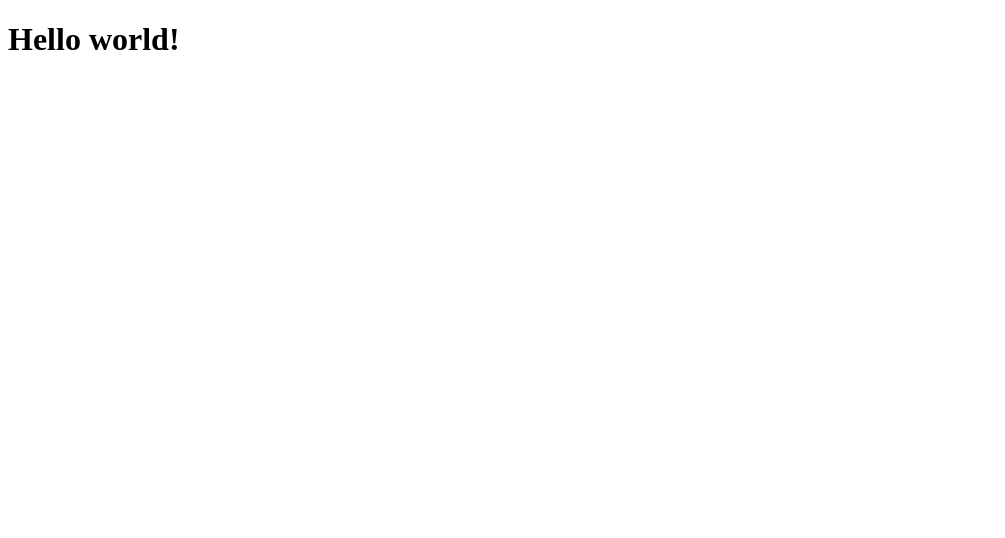
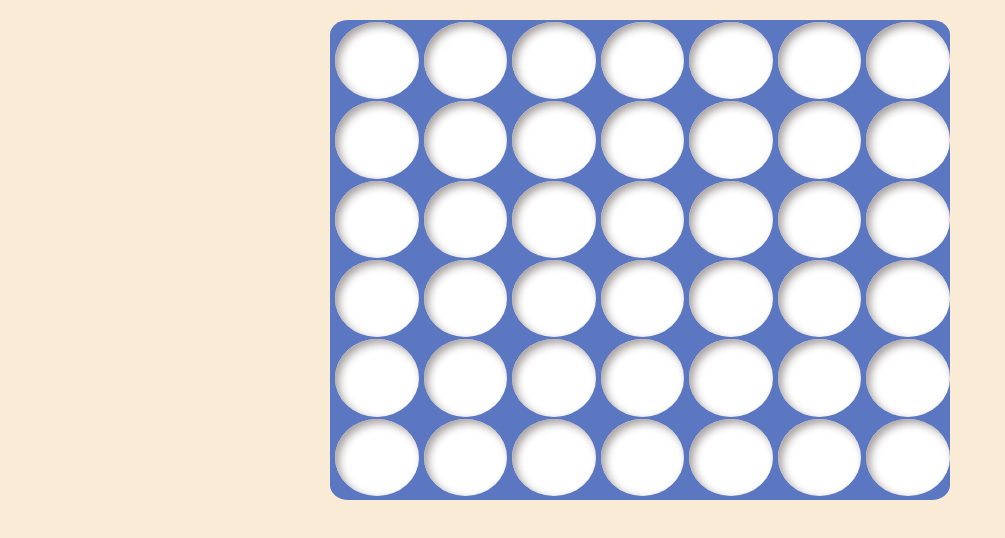
Before and after one commit to SignorPrgrmr/4-in-row, a React (Create React App) app: page / in a window 1280 px wide. Shown: the top 538 px of the page, without its empty margins (0-1005 px from the left). Built offline with nearby package versions, Linux system fonts and the light colour scheme.

Commit message:
Finishing the UI part

```diff
--- a/package.json
+++ b/package.json
@@ -10,10 +10,12 @@
     "@types/node": "^12.20.11",
     "@types/react": "^17.0.4",
     "@types/react-dom": "^17.0.3",
+    "bootstrap": "^4.6.0",
     "react": "^17.0.2",
     "react-dom": "^17.0.2",
     "react-scripts": "4.0.3",
     "typescript": "^4.2.4",
+    "underscore": "^1.13.1",
     "web-vitals": "^1.1.1"
   },
   "scripts": {
@@ -39,5 +41,8 @@
       "last 1 firefox version",
       "last 1 safari version"
     ]
+  },
+  "devDependencies": {
+    "@types/underscore": "^1.11.2"
   }
 }
--- /dev/null
+++ b/src/components/Arena.tsx
@@ -0,0 +1,66 @@
+import React, {Component} from 'react';
+import _ from 'underscore'
+import {Arena as GameArena} from "../logic/Arena";
+import {Nut} from "../logic/Nut";
+
+class Arena extends Component {
+    state = {
+        arena: new GameArena(),
+        turn: Nut.PLAYER_1,
+        hoveredColumn: -1
+    }
+
+    handleClick = (index: number) => {
+        if (!this.state.arena.columnIsFull(index)) {
+            const { arena } = this.state
+            arena.push(this.state.turn, index)
+            this.changeTurn()
+            this.setState({ arena: { ...arena }, hoveredColumn: arena.columnIsFull(index) ? -1 : this.state.hoveredColumn})
+        }
+    }
+
+    handleMouseEnter = (index: number) => {
+        if (!this.state.arena.columnIsFull(index)) {
+            this.setState({hoveredColumn: index})
+        }
+    }
+
+    handleMouseLeave = () => {
+        this.setState({hoveredColumn: -1})
+    }
+
+    render() {
+        return (
+            <div className='container' style={{height: '60vh', width: '50%'}}>
+                <div className="row b" style={{height: '100%'}}>
+                    { _.range(0, 7).map(index => this.getColumn(index)) }
+                </div>
+            </div>
+        );
+    }
+
+    getColumn = (index: number) => {
+        return (
+            <div key={index} className={'col ' + (this.state.hoveredColumn === index ? 'col-hover' : '')}
+                 onClick={ () => this.handleClick(index)} onMouseEnter={ () => this.handleMouseEnter(index) }
+                 onMouseLeave={ this.handleMouseLeave }>
+                { this.state.arena.getColumn(index).map((nut, index) => this.getCell(nut, index))}
+            </div>
+        )
+    }
+
+    getCell = (nut: Nut, index: number) => {
+        return (
+            <div key={index} className={'row cell ' + (nut === Nut.EMPTY ? '' : nut === Nut.PLAYER_1 ? 'firstPlayer' : 'secondPlayer')}>
+
+            </div>
+        )
+    }
+
+    changeTurn = () => {
+        const { turn } = this.state
+        this.setState({ turn: turn === Nut.PLAYER_1 ? Nut.PLAYER_2 : Nut.PLAYER_1 })
+    }
+}
+
+export default Arena;
--- a/src/index.tsx
+++ b/src/index.tsx
@@ -1,10 +1,13 @@
 import React from 'react';
 import ReactDOM from 'react-dom';
 import reportWebVitals from './reportWebVitals';
+import Arena from "./components/Arena";
+import 'bootstrap/dist/css/bootstrap.css'
+import './resources/style.css'
 
 ReactDOM.render(
   <React.StrictMode>
-      <h1>Hello world!</h1>
+      <Arena/>
   </React.StrictMode>,
   document.getElementById('root')
 );
--- a/src/logic/Arena.ts
+++ b/src/logic/Arena.ts
@@ -1,7 +1,7 @@
 import { Nut } from "./Nut"
 
 export class Arena {
-    private arena: (Nut | undefined)[][] = [[], [], [], [], [], [], []];
+    private arena: (Nut)[][] = [[], [], [], [], [], [], []];
     private columnSize = [0, 0, 0, 0, 0, 0, 0]
     push = (nut: Nut, index: number) => {
         if(this.columnSize[index] < 6)
@@ -17,9 +17,9 @@ export class Arena {
     columnIsFull = (index: number) => !(this.columnSize[index] < 6)
 
     constructor() {
-        for(let i = 0; i < 7; i++){
-            for(let j = 6; j < 6; j++){
-                this.arena[i].push(undefined)
+        for(let i = 0; i < 7; i++) {
+            for(let j = 0; j < 6; j++){
+                this.arena[i].push(Nut.EMPTY)
             }
         }
     }
--- a/src/logic/Nut.ts
+++ b/src/logic/Nut.ts
@@ -1,4 +1,5 @@
 export enum Nut {
     PLAYER_1,
-    PLAYER_2
+    PLAYER_2,
+    EMPTY
 }
--- /dev/null
+++ b/src/resources/style.css
@@ -0,0 +1,64 @@
+
+body{
+    background-color: antiquewhite;
+    padding: 20px;
+}
+.container{
+    background-color: rgb(92, 119, 194);
+    min-width: 400px;
+    min-height:350px;
+    border-radius: 3%;
+
+}
+.row{
+    border-radius: 55%;
+    margin-bottom: 2px;
+}
+.cell{
+    height: 17%;
+    background-clip: padding-box;
+    padding: 13px;
+    margin-top: 2px;
+    margin-bottom: 2px;
+    background-color: rgb(255, 255, 255);
+    box-shadow: 4px 4px 8px rgb(168, 161, 161) inset;
+
+}
+
+.col{
+    margin-bottom: 10px;
+    padding-bottom: 10px;
+    margin-left: 5px
+}
+
+.lastC{
+    margin-right: 5px
+}
+
+.col-hover {
+    background-color: rgb(132, 152, 206);
+    border-radius: 8%;
+    margin-top: 5px;
+    margin-bottom: 3px;
+    padding-bottom: 20px;
+    margin-left: 5px
+}
+
+.b{
+    padding-bottom: 5px;
+}
+
+ .firstPlayer{
+   background-color: rgb(255, 49, 35);
+   box-shadow: inset 0 0 10px #811010;
+   border: crimson 3px solid;
+   border-radius: 55%;
+
+}
+
+.secondPlayer{
+    background-color: rgb(252, 255, 64);
+    box-shadow: inset 0 0 10px #777912;
+    border: rgba(197, 194, 7, 0.918) 3px solid;
+    border-radius: 55%;
+}
```
Also changed, not shown: 1 other file (tests, documents, lock files or other folders).
